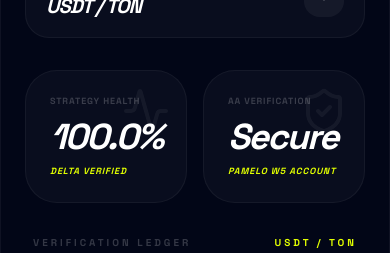
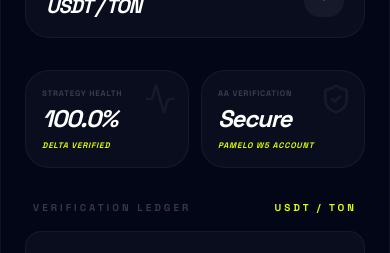
Before and after one commit to hamzabell/ton-delta, a Next.js app: page /dashboard/transparency in a window 390 px wide. Shown: the part 221-474 px from the top of the page. Built offline with nearby package versions, Linux system fonts and the light colour scheme.

Commit message:
UX: Refine Transparency page cards and ledger for mobile legibility

```diff
--- a/src/app/dashboard/transparency/page.tsx
+++ b/src/app/dashboard/transparency/page.tsx
@@ -52,24 +52,24 @@ export default function TransparencyPage() {
       </button>
 
       {/* Health Cards */}
-      <div className="grid grid-cols-2 gap-4">
-          <div className="bg-white/[0.03] border border-white/5 rounded-[2rem] p-6 relative overflow-hidden group">
-              <div className="absolute top-0 right-0 p-4 opacity-5 group-hover:opacity-10 transition-opacity">
-                  <Activity className="w-12 h-12" />
+      <div className="grid grid-cols-2 gap-3 sm:gap-4">
+          <div className="bg-white/[0.03] border border-white/5 rounded-3xl sm:rounded-[2rem] p-4 sm:p-6 relative overflow-hidden group">
+              <div className="absolute top-0 right-0 p-3 sm:p-4 opacity-5 group-hover:opacity-10 transition-opacity">
+                  <Activity className="w-8 h-8 sm:w-12 sm:h-12" />
               </div>
-              <p className="text-[9px] font-black text-white/20 uppercase tracking-widest mb-2">Strategy Health</p>
-              <h3 className="text-4xl font-black text-white italic tracking-tighter">100.0%</h3>
-              <p className="text-[9px] text-[#E2FF00] font-black uppercase tracking-widest mt-2 italic">
+              <p className="text-[8px] sm:text-[9px] font-black text-white/20 uppercase tracking-widest mb-1 sm:mb-2 text-nowrap">Strategy Health</p>
+              <h3 className="text-2xl sm:text-4xl font-black text-white italic tracking-tighter">100.0%</h3>
+              <p className="text-[8px] sm:text-[9px] text-[#E2FF00] font-black uppercase tracking-widest mt-1 sm:mt-2 italic">
                   {selectedPair.type === "stable" ? "Delta Verified" : "Meme Alpha Verified"}
               </p>
           </div>
-          <div className="bg-white/[0.03] border border-white/5 rounded-[2rem] p-6 relative overflow-hidden group">
-               <div className="absolute top-0 right-0 p-4 opacity-5 group-hover:opacity-10 transition-opacity">
-                  <ShieldCheck className="w-12 h-12" />
+          <div className="bg-white/[0.03] border border-white/5 rounded-3xl sm:rounded-[2rem] p-4 sm:p-6 relative overflow-hidden group">
+               <div className="absolute top-0 right-0 p-3 sm:p-4 opacity-5 group-hover:opacity-10 transition-opacity">
+                  <ShieldCheck className="w-8 h-8 sm:w-12 sm:h-12" />
               </div>
-              <p className="text-[9px] font-black text-white/20 uppercase tracking-widest mb-2">AA Verification</p>
-              <h3 className="text-4xl font-black text-white italic tracking-tighter">Secure</h3>
-              <p className="text-[9px] text-[#E2FF00] font-black uppercase tracking-widest mt-2 italic">Pamelo W5 Account</p>
+              <p className="text-[8px] sm:text-[9px] font-black text-white/20 uppercase tracking-widest mb-1 sm:mb-2 text-nowrap">AA Verification</p>
+              <h3 className="text-2xl sm:text-4xl font-black text-white italic tracking-tighter">Secure</h3>
+              <p className="text-[8px] sm:text-[9px] text-[#E2FF00] font-black uppercase tracking-widest mt-1 sm:mt-2 italic">Pamelo W5 Account</p>
           </div>
       </div>
 
```
